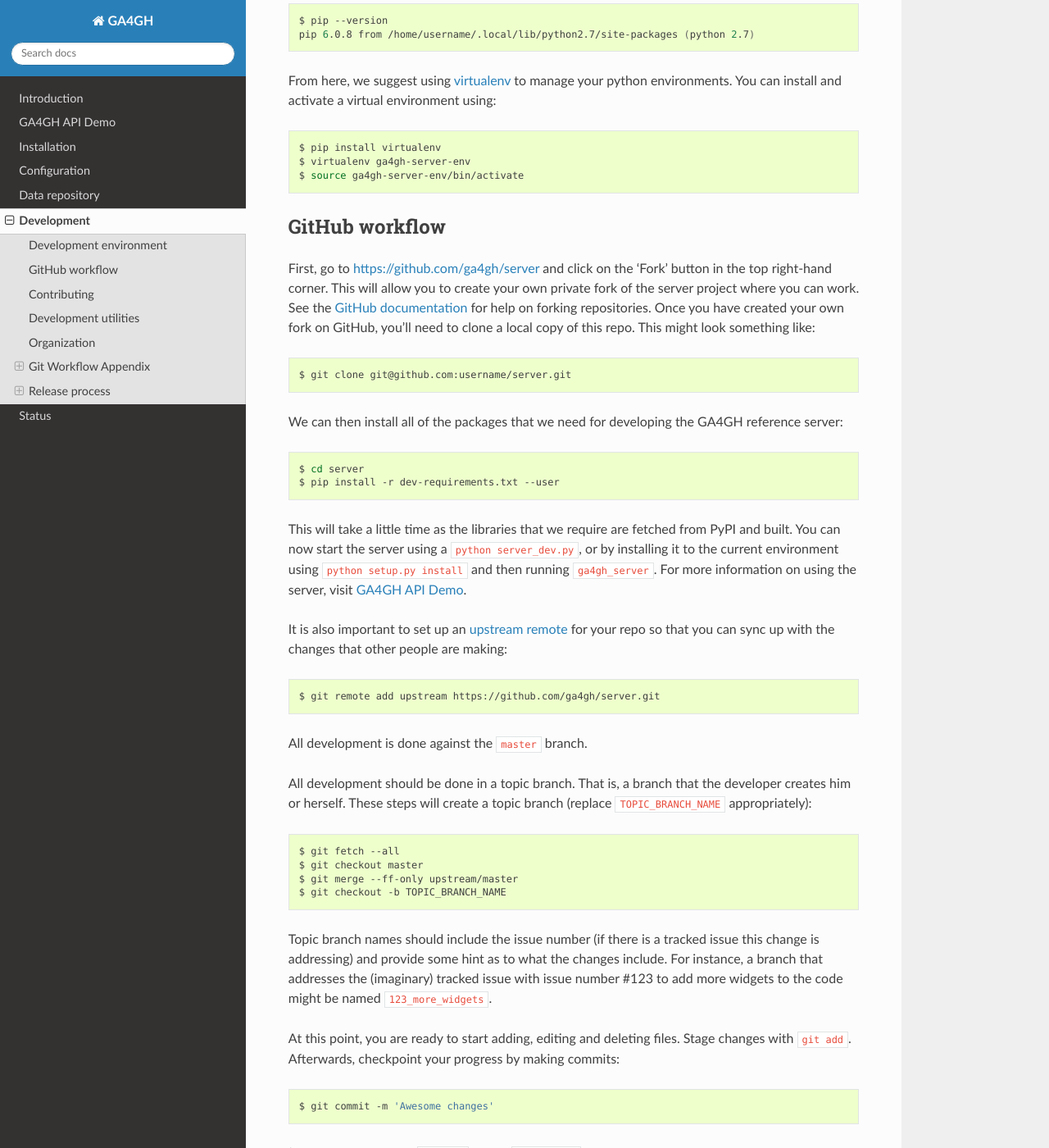
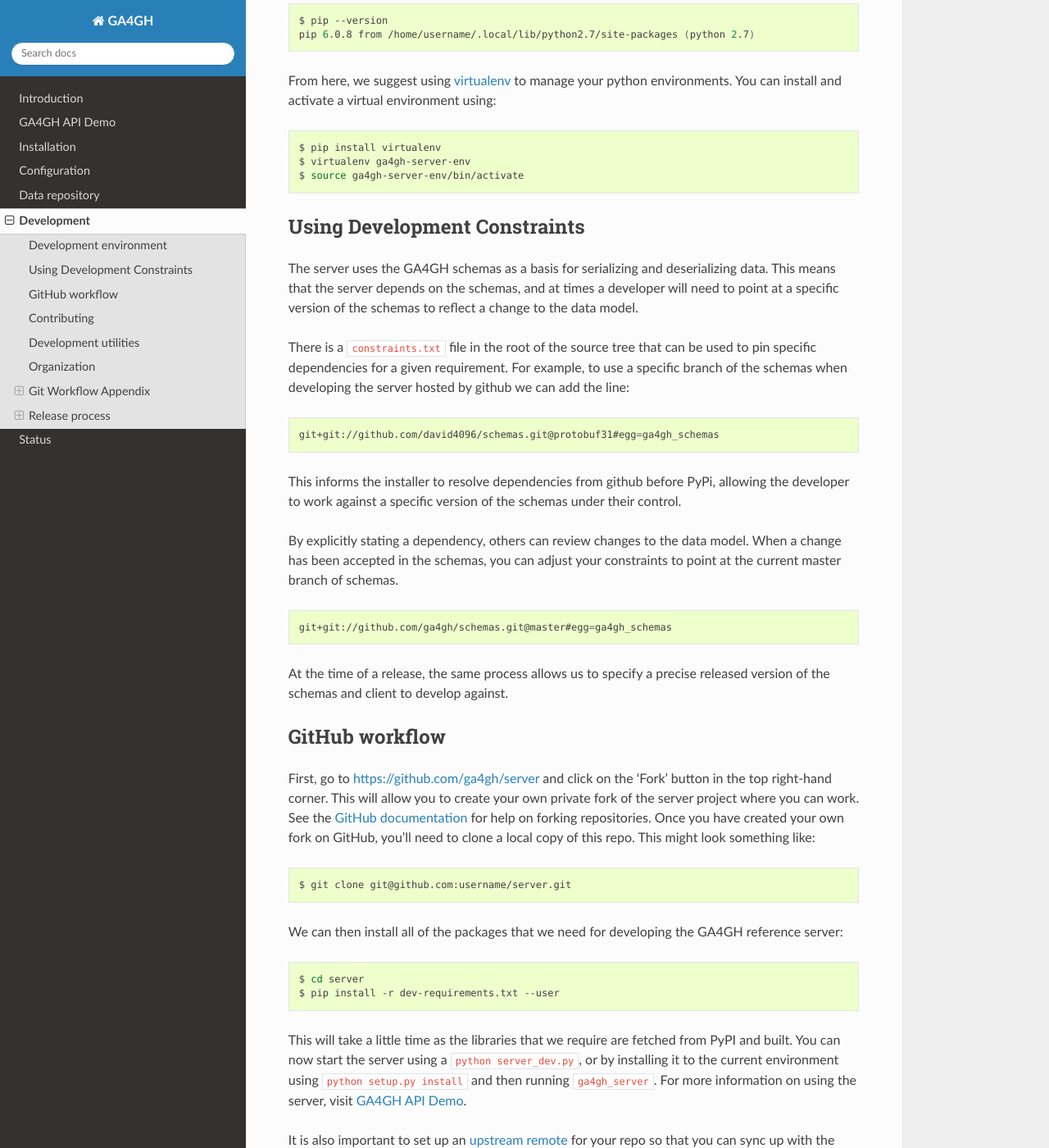
Before and after one commit to ga4gh/ga4gh-server, a Sphinx documentation site: the page built from docs/development.rst, in a window 1280 px wide and 1400 px high, scrolled down 1447 px. Shown: the whole window at 82% size. Built offline with Sphinx 7.4.7 and the Read the Docs theme 2.0.0, drawn with Linux system fonts in a browser that asks for light colours; some of the changed text lies outside the part shown.

Commit message:
Document using constraints.txt

```diff
--- a/docs/development.rst
+++ b/docs/development.rst
@@ -86,6 +86,40 @@ using:
     $ pip install virtualenv
     $ virtualenv ga4gh-server-env
     $ source ga4gh-server-env/bin/activate
+
+*****************************
+Using Development Constraints
+*****************************
+
+The server uses the GA4GH schemas as a basis for serializing and deserializing
+data. This means that the server depends on the schemas, and at times a developer
+will need to point at a specific version of the schemas to reflect a change to
+the data model.
+
+There is a :code:`constraints.txt` file in the root of the source tree that can be
+used to pin specific dependencies for a given requirement. For example, to use
+a specific branch of the schemas when developing the server hosted by github we can add
+the line:
+
+.. code-block:: bash
+
+    git+git://github.com/david4096/schemas.git@protobuf31#egg=ga4gh_schemas
+
+This informs the installer to resolve dependencies from github before PyPi,
+allowing the developer to work against a specific version of the schemas under
+their control.
+
+By explicitly stating a dependency, others can review changes to the data model. When
+a change has been accepted in the schemas, you can adjust your constraints to point
+at the current master branch of schemas.
+
+.. code-block:: bash
+
+    git+git://github.com/ga4gh/schemas.git@master#egg=ga4gh_schemas
+
+
+At the time of a release, the same process allows us to specify a precise released
+version of the schemas and client to develop against.
 
 ***************
 GitHub workflow
@@ -334,22 +368,6 @@ functionality is split between the ``client``, ``server``, ``protocol`` and
 ``cli`` modules.  The ``cli`` module contains the definitions for the
 ``ga4gh_client`` and ``ga4gh_server`` programs.
 
-An important file in the project is ``ga4gh/_protocol_definitions.py``.
-This file defines the classes for the GA4GH protocol.
-The file is generated using the ``scripts/process_schemas.py`` script,
-which takes input data from the
-`GA4GH schemas repo <https://github.com/ga4gh/schemas>`_.
-To generate a new ``_protocol_definitions.py`` file, use
-
-.. code-block:: bash
-
-   $ python scripts/process_schemas.py desiredVersion path/to/schemas
-
-Where ``desiredVersion`` is the version that will be written to the
-``_protocol_definitions.py`` file.  This version must be in the form
-``major.minor.revision`` where major, minor and revision can be any
-alphanumeric string.
-
 .. _git-appendix:
 
 *********************
```
